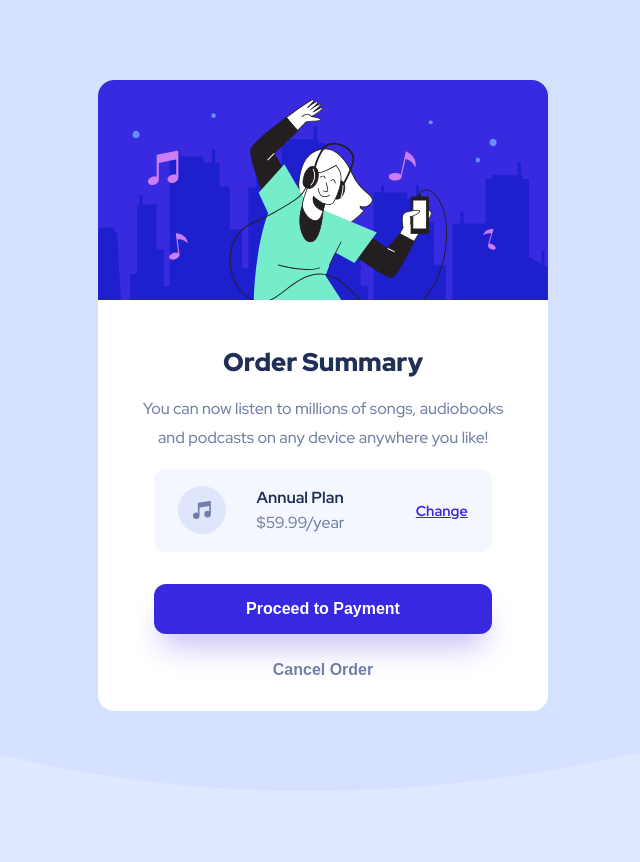
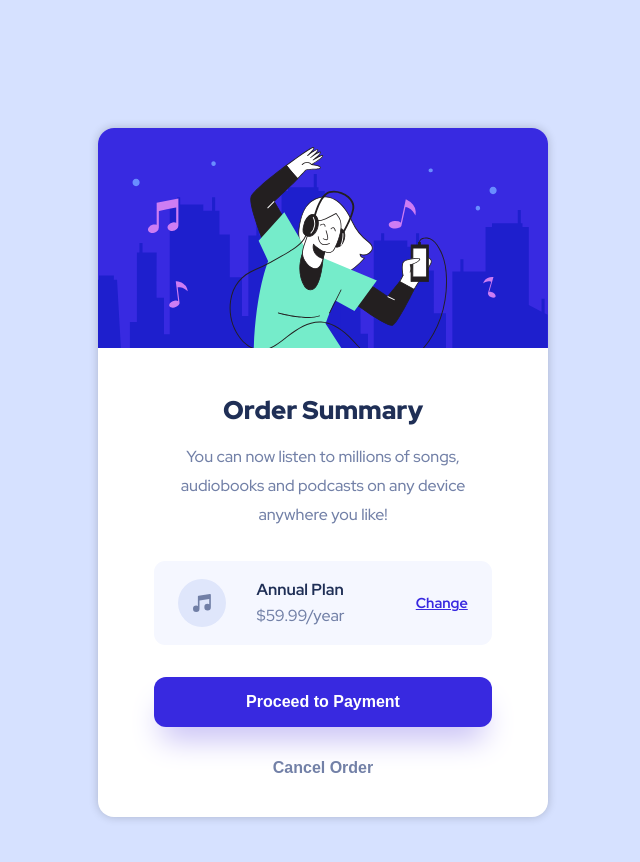
Before and after one commit to AnnaMnesia/order-summary-component, a plain HTML site: page index.html in a window 1280 px wide. Shown: the whole page, without its empty margins (317-957 px from the left). Before the commit the page ends 800 px from the top, so only its background shows below. Drawn offline with Linux system fonts and the light colour scheme.

Commit message:
initial commit

```diff
--- a/style.css
+++ b/style.css
@@ -33,9 +33,10 @@ body {
 .wrapper {
     width: 450px;
     background-color: white;
-    margin: 5rem auto;
+    margin: 8rem auto;
     border-radius: 1rem;
     overflow: hidden;
+    box-shadow: 0 0 10px 0 rgba(0, 0, 0, 0.2);
 }
 
 /* Main */
@@ -63,9 +64,9 @@ h1 {
 .summary-description p {
     color: var(--desaturated-blue);
     line-height: 1.8rem;
-    padding: 0 1.5rem;
+    padding: 0 3rem 1rem;
+
 }
-
 
 /* Section Two */
 .plan-container {
@@ -139,7 +140,7 @@ button {
     background-color: rgba(255, 255, 255, 0);
     color: var(--desaturated-blue);
     border: none;
-    margin: 1.7rem 0 2rem;
+    margin: 2rem 0 2.5rem;
 }
 
 .cancel-order-btn:hover {
```
